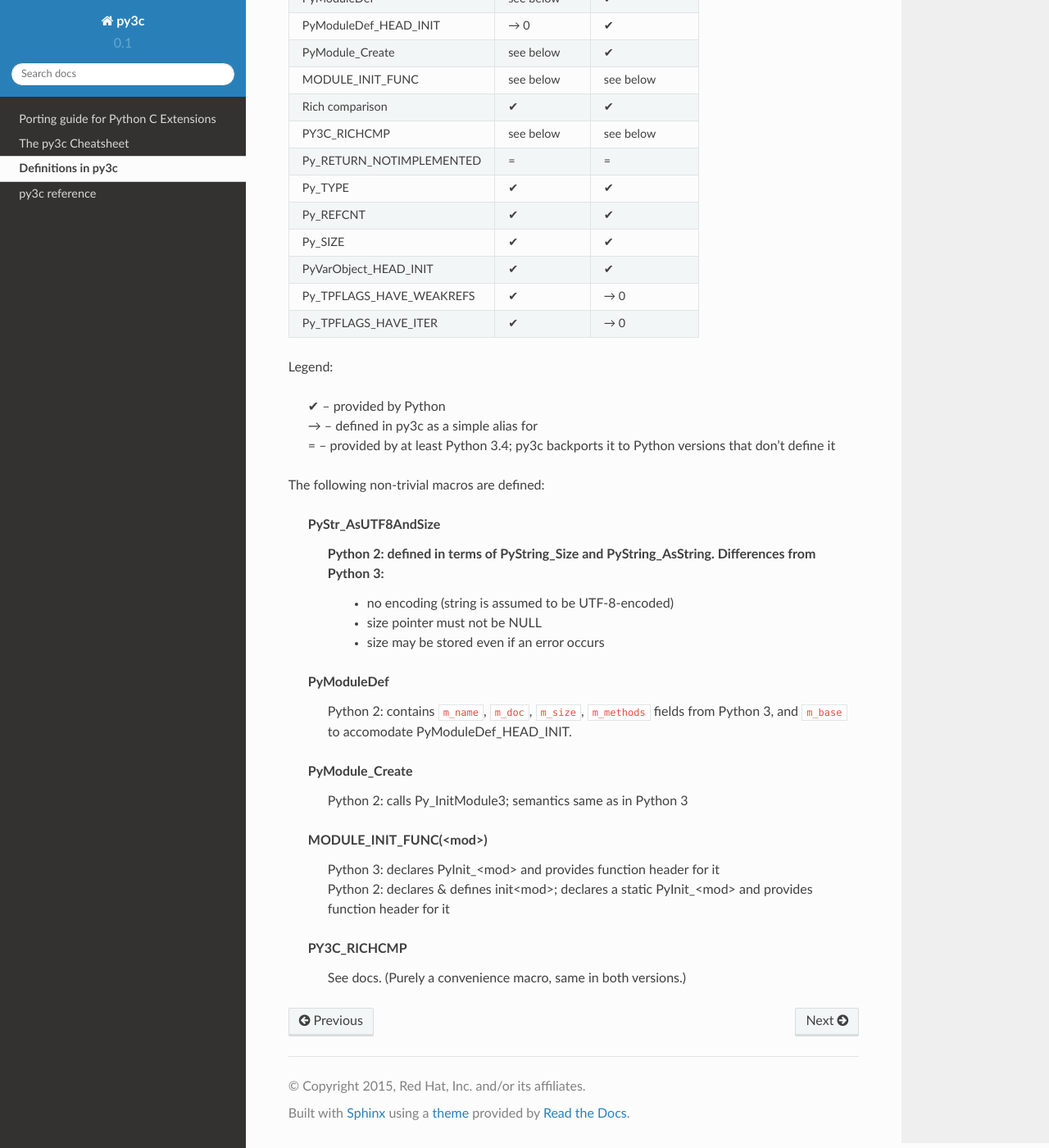
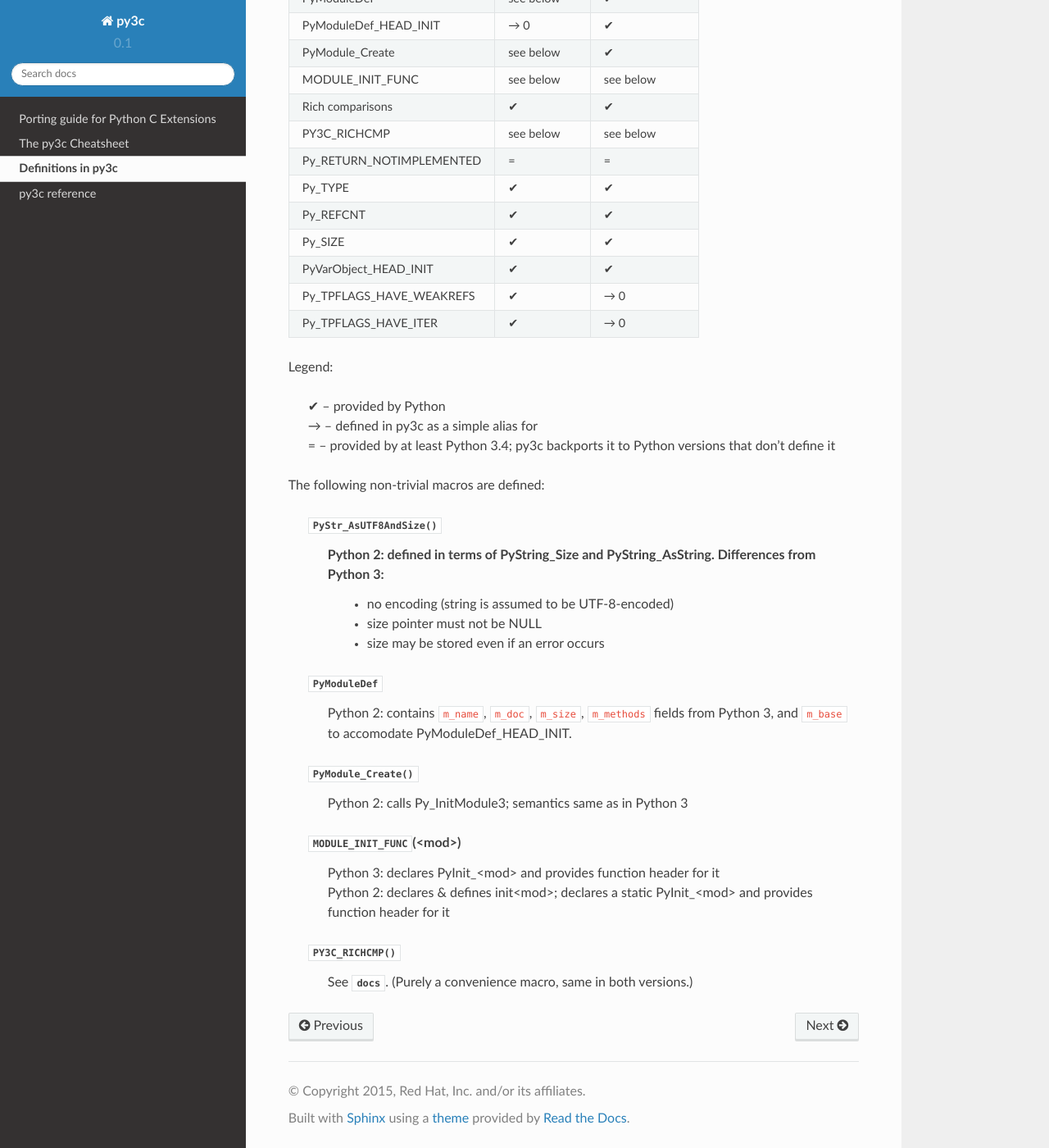
Before and after one commit to encukou/py3c, a Sphinx documentation site: the page built from doc/source/defs.rst, in a window 1280 px wide and 1400 px high, scrolled down 523 px. Shown: the whole window at 82% size. Built offline with Sphinx 7.4.7 and the Read the Docs theme 2.0.0, drawn with Linux system fonts in a browser that asks for light colours; some of the changed lines change nothing that is shown.

Commit message:
Link to reference from defs

```diff
--- a/doc/source/defs.rst
+++ b/doc/source/defs.rst
@@ -24,7 +24,7 @@
 PyModuleDef_HEAD_INIT        → 0           ✔
 PyModule_Create              see below     ✔
 MODULE_INIT_FUNC             see below     see below
-Rich comparison              ✔             ✔
+Rich comparisons             ✔             ✔
 PY3C_RICHCMP                 see below     see below
 Py_RETURN_NOTIMPLEMENTED     =             =
 Py_TYPE                      ✔             ✔
@@ -43,21 +43,21 @@
 
 The following non-trivial macros are defined:
 
-    PyStr_AsUTF8AndSize
+    :c:func:`PyStr_AsUTF8AndSize`
         Python 2: defined in terms of PyString_Size and PyString_AsString. Differences from Python 3:
           * no encoding (string is assumed to be UTF-8-encoded)
           * size pointer must not be NULL
           * size may be stored even if an error occurs
 
-    PyModuleDef
+    :c:type:`PyModuleDef`
         | Python 2: contains ``m_name``, ``m_doc``, ``m_size``, ``m_methods`` fields from Python 3, and ``m_base`` to accomodate PyModuleDef_HEAD_INIT.
 
-    PyModule_Create
+    :c:func:`PyModule_Create`
         | Python 2: calls Py_InitModule3; semantics same as in Python 3
 
-    MODULE_INIT_FUNC(<mod>)
+    :c:func:`MODULE_INIT_FUNC <MODULE_INIT_FUNC>`\ (<mod>)
         | Python 3: declares PyInit_<mod> and provides function header for it
         | Python 2: declares & defines init<mod>; declares a static PyInit_<mod> and provides function header for it
 
-    PY3C_RICHCMP
-        | See docs. (Purely a convenience macro, same in both versions.)
+    :c:func:`PY3C_RICHCMP`
+        | See :c:func:`docs <PY3C_RICHCMP>`. (Purely a convenience macro, same in both versions.)
```
